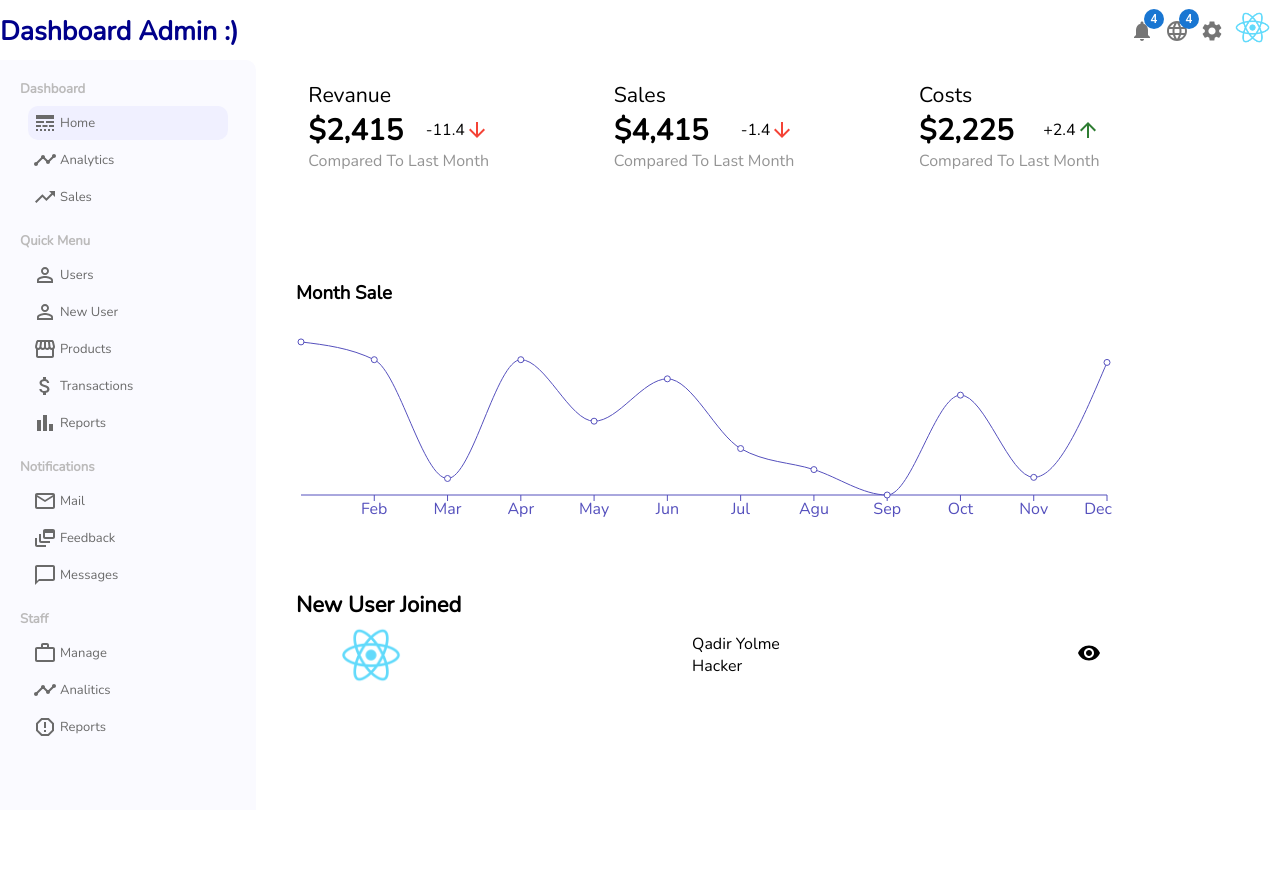
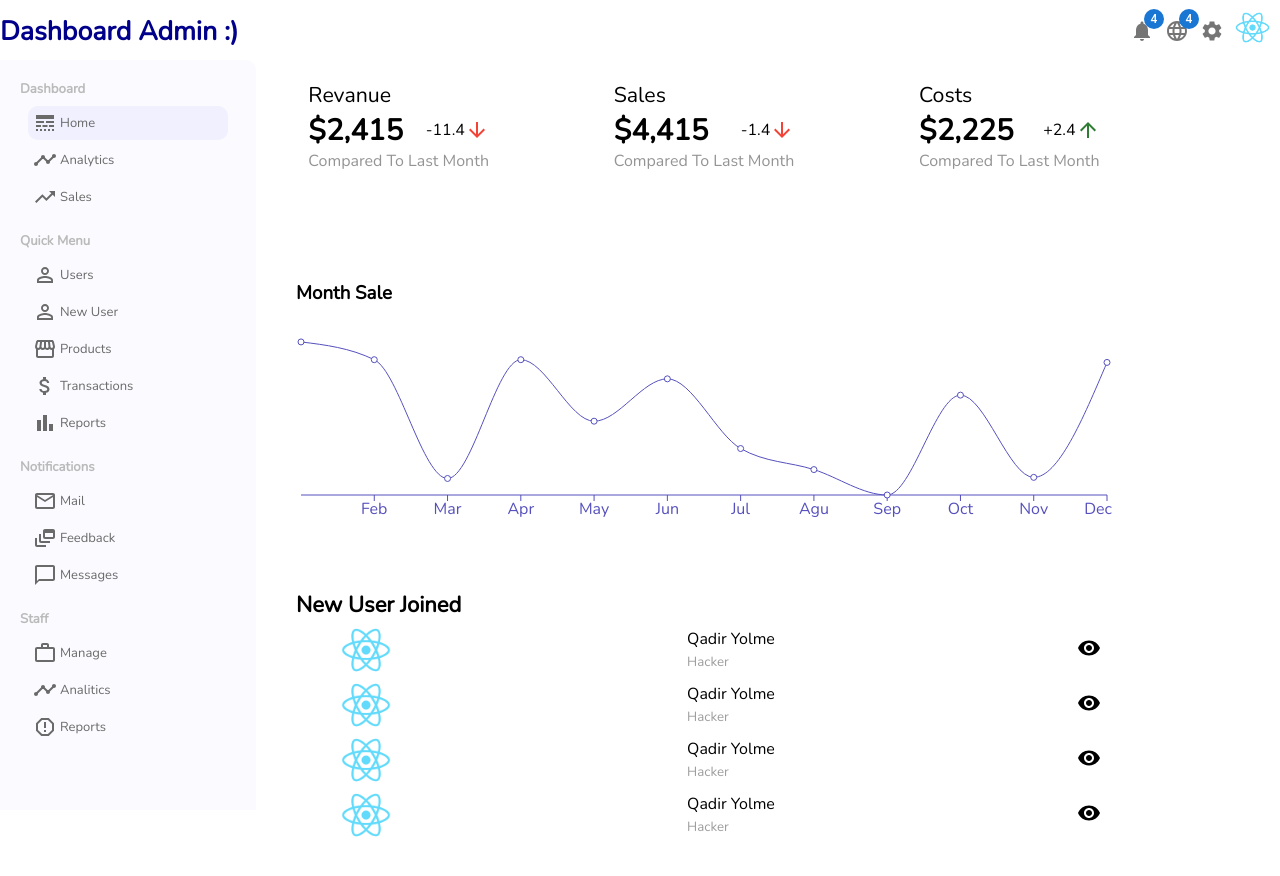
Before and after one commit to AmirHosein-Zare/Dashboard, a React (Create React App) app: page / in a window 1280 px wide. Shown: the top 876 px of the page. Before the commit the page ends 810 px from the top, so only its background shows below. Built offline with nearby package versions, Linux system fonts and the light colour scheme.

Commit message:
add users in datas

```diff
--- a/src/components/WidgetSm/WidgetSm.css
+++ b/src/components/WidgetSm/WidgetSm.css
@@ -8,29 +8,3 @@
     font-size: 22px;
     font-weight: 600;
 }
-
-.WidgetSmList{
-    list-style-type: none;
-    margin: 5px;
-}
-
-.WidgetSmItem{
-    display: flex;
-    align-items: center;
-    justify-content: space-between;
-}
-
-.WidgetSmImg{
-    width: 60px;
-}
-
-.WidgetSmUserName{
-    display: block;
-}
-
-.WidgetSmBtn{
-    background-color: rgba(255, 255, 255, 0);
-    border: 0px;
-    border-radius: 10px;
-    cursor: pointer;
-}
--- a/src/components/WidgetSm/WidgetSm.jsx
+++ b/src/components/WidgetSm/WidgetSm.jsx
@@ -1,23 +1,15 @@
 import React from 'react'
 import './WidgetSm.css'
-import VisibilityIcon from '@mui/icons-material/Visibility';
+import WidgetSmItem from './WidgetSmItem/WidgetSmItem';
 
 export default function WidgetSm() {
   return (
     <div className='WidgetSm'>
         <span className='WidgetSmTitle'>New User Joined</span>
-        <ul className="WidgetSmList">
-            <li className="WidgetSmItem">
-                <img src="logo512.png" className='WidgetSmImg'/>
-                <div className="WidgetSmUser">
-                    <span className='WidgetSmUserName'>Qadir Yolme</span>
-                    <span className='WidgetSmUserTitle'>Hacker</span>
-                </div>
-                <button className='WidgetSmBtn'>
-                    <VisibilityIcon className='WidgetSmIcon' />
-                </button>
-            </li>
-        </ul>
+        <WidgetSmItem />
+        <WidgetSmItem />
+        <WidgetSmItem />
+        <WidgetSmItem />
     </div>
   )
 }
--- /dev/null
+++ b/src/components/WidgetSm/WidgetSmItem/WidgetSmItem.css
@@ -0,0 +1,38 @@
+.WidgetSmList{
+    list-style-type: none;
+    margin: 5px;
+}
+
+.WidgetSmItem{
+    display: flex;
+    align-items: center;
+    justify-content: space-between;
+}
+
+.WidgetSmImg{
+    width: 50px;
+}
+
+.WidgetSmUserName{
+    display: block;
+}
+
+.WidgetSmBtn{
+    background-color: rgba(255, 255, 255, 0);
+    border: 0px;
+    border-radius: 10px;
+    cursor: pointer;
+}
+
+.WidgetSmUser{
+    font-size: 12pt;
+}
+
+.WidgetSmUserTitle{
+    font-size: 10pt;
+    color: rgb(157, 157, 157);
+}
+
+.WidgetSmIcon{
+    font-size: 10pt;
+}
--- /dev/null
+++ b/src/components/WidgetSm/WidgetSmItem/WidgetSmItem.js
@@ -0,0 +1,22 @@
+import React from 'react'
+import './WidgetSmItem.css'
+import VisibilityIcon from '@mui/icons-material/Visibility';
+
+export default function WidgetSmItem() {
+  return (
+    <div>
+        <ul className="WidgetSmList">
+            <li className="WidgetSmItem">
+                <img src="logo512.png" className='WidgetSmImg'/>
+                <div className="WidgetSmUser">
+                    <span className='WidgetSmUserName'>Qadir Yolme</span>
+                    <span className='WidgetSmUserTitle'>Hacker</span>
+                </div>
+                <button className='WidgetSmBtn'>
+                    <VisibilityIcon className='WidgetSmIcon' />
+                </button>
+            </li>
+        </ul>
+    </div>
+  )
+}
--- a/src/datas.js
+++ b/src/datas.js
@@ -49,4 +49,38 @@ let xAxisData = [
     }
 ]
 
+let users = [
+    {
+        id: 1,
+        name: 'Mohammad Zare',
+        job: 'Hacker',
+        img: 'logo512.png'
+    },
+    {
+        id: 2,
+        name: 'Ali shokri',
+        job: 'Frontend',
+        img: 'logo512.png'
+    },
+    {
+        id: 3,
+        name: 'Zahra Asghari',
+        job: 'Backend',
+        img: 'logo512.png'
+    },
+    {
+        id: 4,
+        name: 'Maryam Rezaei',
+        job: 'UI/UX',
+        img: 'logo512.png'
+    },
+    {
+        id: 5,
+        name: 'Ali Ahmadi',
+        job: 'Designer',
+        img: 'logo512.png'
+    },
+]
+
+export {users}
 export {xAxisData}
```
